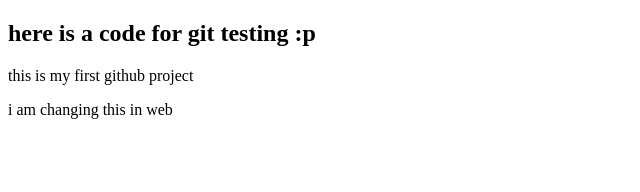
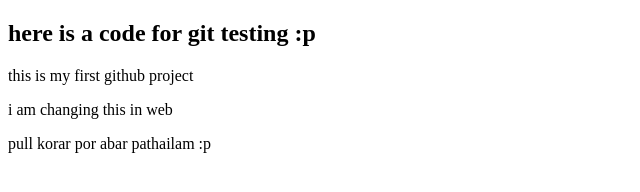
Before and after one commit to Shariar-Hasan/my-first-website, a plain HTML site: page index.html in a window 1280 px wide. Shown: the whole page, without its empty margins (0-640 px from the left). Drawn offline with Linux system fonts and the light colour scheme.

Commit message:
commit after pull

```diff
--- a/index.html
+++ b/index.html
@@ -9,5 +9,6 @@
     <h2>here is a code for git testing :p</h2>
     <p>this is my first github project</p>
     <p> i am changing this in web </p>
+    <p>pull korar por abar pathailam :p</p>
 </body>
 </html>
```
